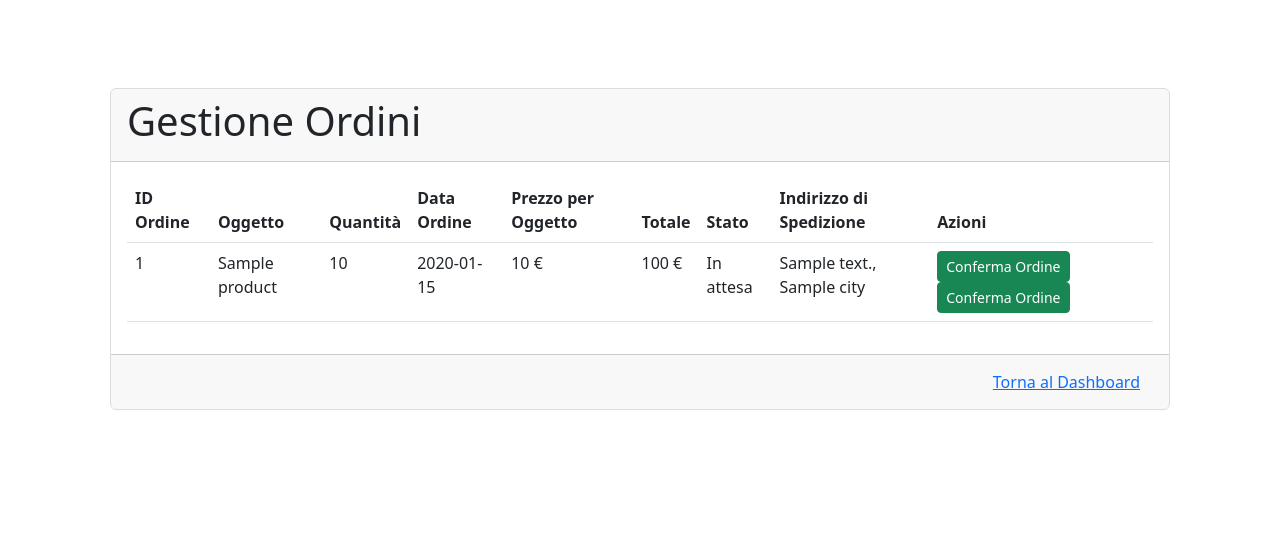
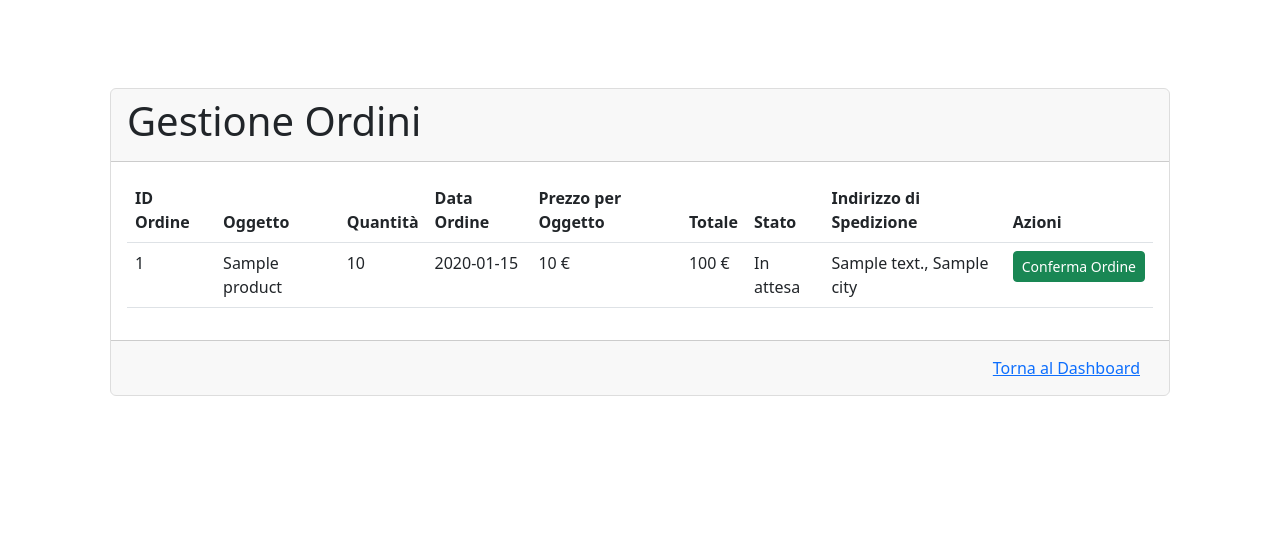
Before and after one commit to 32gede/Progetto, a Python web app: template templates/manage_orders.html in a window 1280 px wide. Shown: the part 56-609 px from the top of the page. Run offline with Jinja, Linux system fonts and the light colour scheme; the template is opened without the code that fills it: most values are stand-ins (such as "Sample title", 1, 10 or a date in 2020); form fields are guessed from the names that the template uses.

Commit message:
Bottone conferma ordine usciva doppiamente

```diff
--- a/templates/manage_orders.html
+++ b/templates/manage_orders.html
@@ -43,7 +43,6 @@
                                             <form action="{{ url_for('main.confirm_order', order_id=order.id) }}" method="POST" style="display:inline;">
                                                 {{ form.hidden_tag() }}
                                                 {{ form.submit(class_="btn btn-success btn-sm", value="Conferma Ordine") }}
-                                                <button type="submit" class="btn btn-success btn-sm">Conferma Ordine</button>
                                             </form>
                                         {% endif %}
                                     </td>
```
